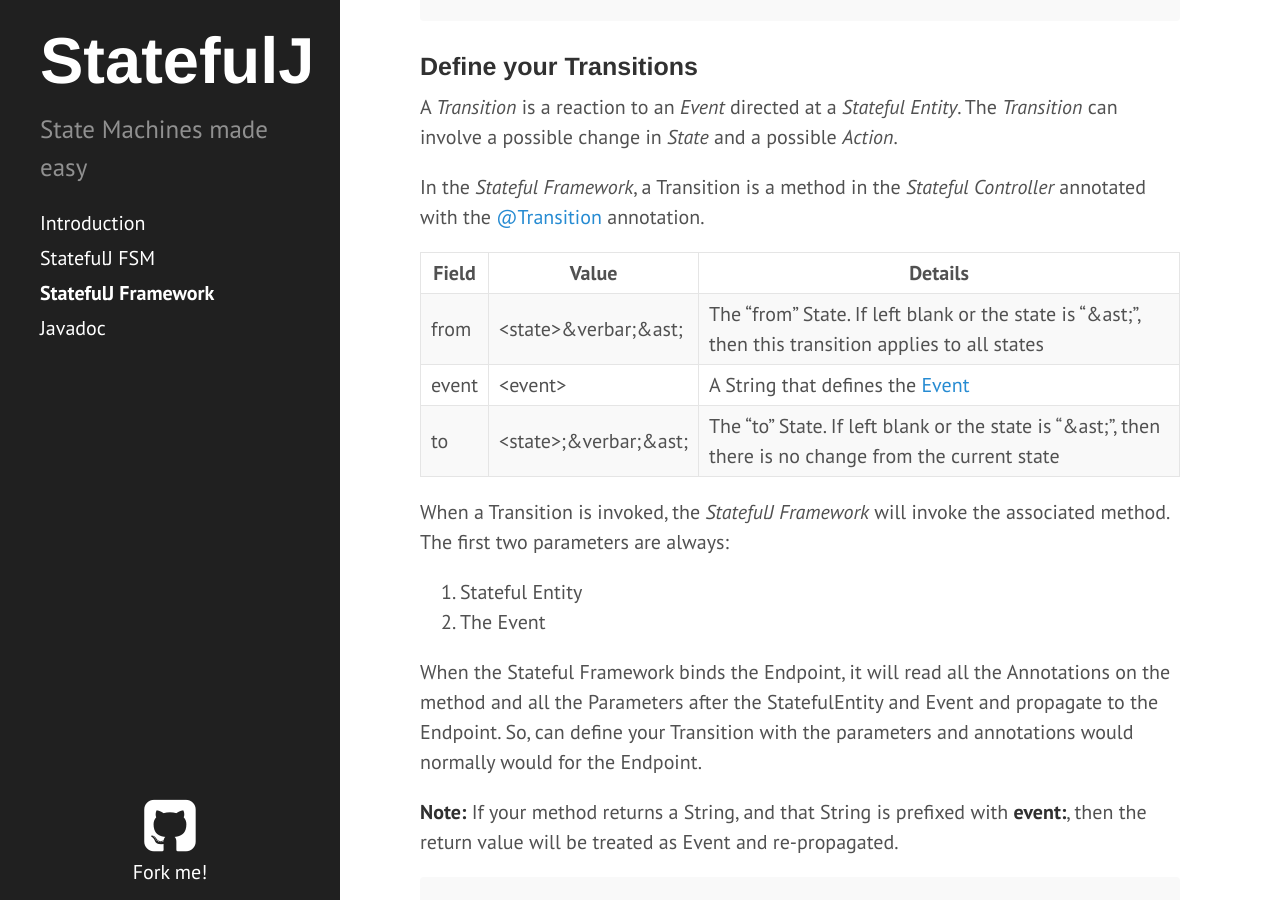
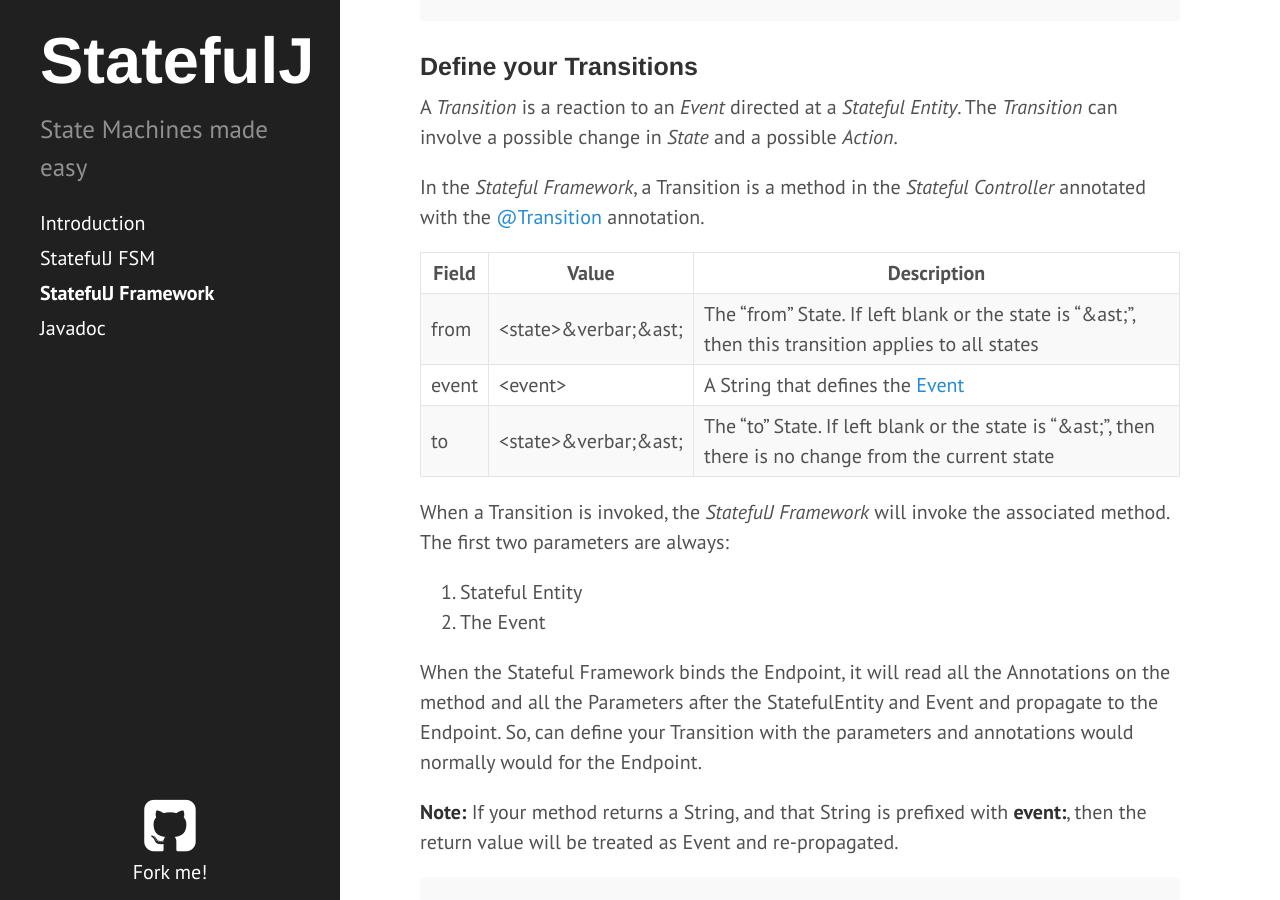
Before and after one commit to statefulj/statefulj, a Jekyll site: the page built from framework.md, in a window 1280 px wide and 900 px high, scrolled down 7141 px. Built offline with Jekyll 4.4.1, drawn with Linux system fonts in a browser that asks for light colours; Markdown is read by kramdown in place of the engine named in the settings; some of the changed text lies outside the part shown.

Commit message:
Clean up Table

```diff
--- a/framework.md
+++ b/framework.md
@@ -192,7 +192,7 @@ public class Foo extends StatefulEntity {
 *Stateful Controller* is the Class that defines the *State Model*.  It is defined by annotating the
 Class with the [@StatefulController Annotation](/public/javadoc/org/statefulj/framework/core/annotations/StatefulController.html).  The @StatefulContoller defines the *Stateful Entity* the Controller is managing.
 
-| field     	|   Type    | Details |
+| field     	|   Type    | Description |
 |-----      	|-----    	|----     |
 | clazz			| Required 	| The Entity class managed by the StatefulController |
 | startState	| Required	|  The Starting State value.  If there is a transition from this State, the framework will pass in a new instance of the Managed Entity.  It is the responsibility of the StatefulController to persist the new instance. |
@@ -216,7 +216,7 @@ public class FooController {
 
 An *Event* is simply a String that directs the *StatefulJ Framework* how to bind an *Endpoint* to the Framework.  The format of the Event is &lt;binder&gt;:&lt;event&gt;
 
-| Binder	|Format 																| Explanation 	|
+| Binder	|Format 																| Description 	|
 |---		|-----------------------------------------------------------------------|---	      	|
 | <none> | &lt;event&gt;	| Identifies an event that isn't bound to an Endpoint.  It is invoked directly from a StatefulFSM reference
 | SpringMVC | springmvc:&lt;get&verbar;post&verbar;patch&verbar;put&gt;:&lt;uri&gt;	| SpringMVC events require an *http verb* and a *uri*.  If the verb isn't specfied, it will default to a GET.  The uri must include an identifier for the Entity denoted by {id}, eg. springmvc:post:/foo/{id}/eventA|
@@ -247,11 +247,11 @@ A *Transition* is a reaction to an *Event* directed at a *Stateful Entity*.  The
 
 In the *Stateful Framework*, a Transition is a method in the *Stateful Controller* annotated with the [@Transition](public/javadoc/org/statefulj/framework/core/annotations/Transition.html) annotation.
 
-| Field	    |Value 				         	| Details                                                                                              |
+| Field	    |Value 				         	| Description                                                |
 |---		|-------------------         	| -------------                                                                                        |
 | from      | &lt;state&gt;&verbar;&ast;	| The "from" State.  If left blank or the state is "&ast;", then this transition applies to all states |
 | event		| &lt;event&gt;				 	| A String that defines the [Event](#define-your-events) |
-| to		| &lt;state&gt;;&verbar;&ast;	| The "to" State. If left blank or the state is "&ast;", then there is no change from the current state |
+| to		| &lt;state&gt;&verbar;&ast;	| The "to" State. If left blank or the state is "&ast;", then there is no change from the current state |
 
 When a Transition is invoked, the *StatefulJ Framework* will invoke the associated method.  The first two parameters are always:
 
```
